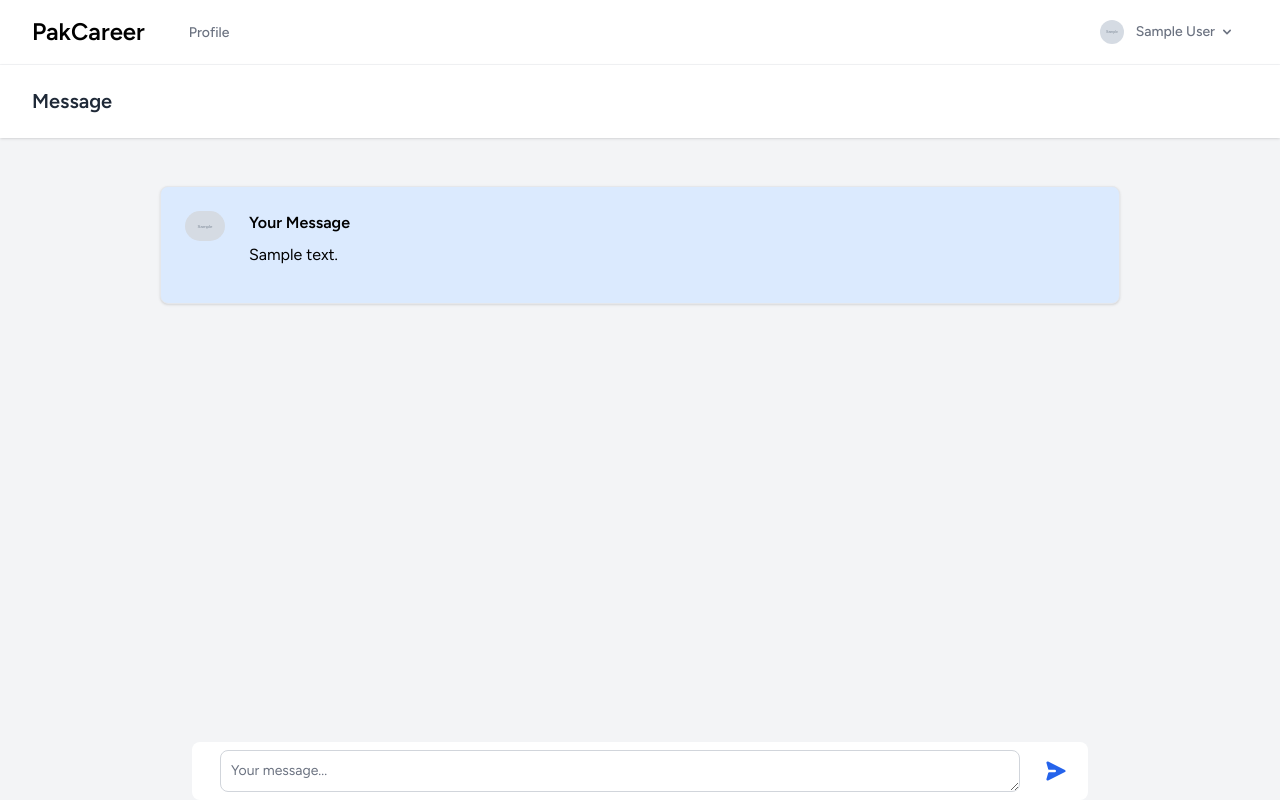
After one commit to Kashifraz/PakCareer, a Laravel app: page /message/1/1 in a window 1280 px wide. The commit adds this page. Run offline with Laravel 9, Linux system fonts and the light colour scheme; a user stored in the database is signed in; tables that the repository leaves empty hold one stand-in row (values such as "Sample post"); grey boxes marked "Sample" are stand-in pictures; style sheets or scripts are compiled from the project's sources.

Commit message:
added private messages

```diff
--- /dev/null
+++ b/app/Http/Controllers/MessageController.php
@@ -0,0 +1,64 @@
+<?php
+
+namespace App\Http\Controllers;
+
+use App\Models\Message;
+use Illuminate\Http\Request;
+use Illuminate\Support\Facades\Auth;
+
+class MessageController extends Controller
+{
+
+    public function index($student_id, $counselor_id)
+    {
+        $messages = Message::where('student_id', $student_id)
+            ->where('counselor_id', $counselor_id)->get();
+        return view('message.message', [
+            'messages' => $messages,
+            'student_id' => $student_id,
+            'counselor_id' => $counselor_id,
+        ]);
+    }
+
+
+    public function showalerts()
+    {
+        $messages = Message::where('is_student', true)->get();
+        return view('message.messagealert', [
+            'messages' => $messages,
+        ]);
+    }
+
+
+    public function store(Request $request)
+    {
+        $request->validate([
+            'message_text' => 'required|min:10'
+        ]);
+
+        if(Auth::user()->role == 's'){
+            Message::create([
+                'user_id' => auth()->user()->id,
+                'student_id' => $request->student_id,
+                'counselor_id' => $request->counselor_id,
+                'message_text' => $request->message_text,
+                'is_student' => true,
+            ]);
+        }else{
+            Message::create([
+                'user_id' => auth()->user()->id,
+                'student_id' => $request->student_id,
+                'counselor_id' => $request->counselor_id,
+                'message_text' => $request->message_text,
+            ]);
+        }
+
+        return redirect()->back()->with('success', 'Message sent');
+    }
+
+
+    public function destroy(Message $message)
+    {
+        //
+    }
+}
--- a/app/Http/Controllers/ProfileController.php
+++ b/app/Http/Controllers/ProfileController.php
@@ -36,9 +36,11 @@ class ProfileController extends Controller
         $counselors = null;
         if ($request->search) {
             $counselors = User::with(['profile'])->where('role', 'c')
-            ->whereRelation('profile', 'profession', 'LIKE', '%' . $request->search . '%')->paginate(3);
+            ->whereRelation('profile', 'profession', '!=' , 'NA')
+            ->whereRelation('profile', 'profession', 'LIKE', '%' . $request->search . '%')->paginate(100);
         } else {
-            $counselors = User::with(['profile'])->where('role', 'c')->paginate(3);
+            $counselors = User::with(['profile'])->where('role', 'c')
+            ->whereRelation('profile', 'profession', '!=' , 'NA')->paginate(8);
         }
 
         return view('profile.findprofile', [
--- a/app/Http/Controllers/QuestionController.php
+++ b/app/Http/Controllers/QuestionController.php
@@ -10,7 +10,7 @@ class QuestionController extends Controller
 {
     public function index(){
         $questions = Question::latest()->paginate(5);
-        return view('dashboard',[
+        return view('discussion',[
             'questions' => $questions,
         ]);
     }
--- /dev/null
+++ b/app/Models/Message.php
@@ -0,0 +1,23 @@
+<?php
+
+namespace App\Models;
+
+use Illuminate\Database\Eloquent\Factories\HasFactory;
+use Illuminate\Database\Eloquent\Model;
+
+class Message extends Model
+{
+    use HasFactory;
+
+    protected $fillable = [
+        'user_id',
+        'student_id',
+        'counselor_id',
+        'message_text',
+        'is_student',
+    ];
+
+    public function user(){
+        return $this->belongsTo(User::class);
+    }
+}
--- a/app/Models/User.php
+++ b/app/Models/User.php
@@ -29,6 +29,11 @@ class User extends Authenticatable
         return $this->hasOne(Profile::class);
     }
 
+    public function messages()
+    {
+        return $this->hasMany(Message::class);
+    }
+
     /**
      * The attributes that should be hidden for serialization.
      *
--- a/app/Providers/RouteServiceProvider.php
+++ b/app/Providers/RouteServiceProvider.php
@@ -18,8 +18,8 @@ class RouteServiceProvider extends ServiceProvider
      * @var string
      */
     public const ADMIN_HOME = '/admin/dashboard';
-    public const COUNSELOR_HOME = '/counselor/dashboard';
-    public const STUDENT_HOME = '/student/dashboard';
+    public const COUNSELOR_HOME = '/counselor/discussion';
+    public const STUDENT_HOME = '/student/discussion';
 
     /**
      * Define your route model bindings, pattern filters, and other route configuration.
--- a/resources/views/layouts/navigation.blade.php
+++ b/resources/views/layouts/navigation.blade.php
@@ -12,14 +12,14 @@
                 <div class="hidden space-x-8 sm:-my-px sm:ml-10 sm:flex">
 
                     @if (Auth::user()->role == 'c')
-                    <x-nav-link :href="route('counselor.dashboard')" :active="request()->routeIs('counselor.dashboard')">
-                        {{ __('Dashboard') }}
+                    <x-nav-link :href="route('counselor.discussion')" :active="request()->routeIs('counselor.discussion')">
+                        {{ __('Discussion') }}
                     </x-nav-link>
                     @endif
 
                     @if (Auth::user()->role == 's')
-                    <x-nav-link :href="route('student.dashboard')" :active="request()->routeIs('student.dashboard')">
-                        {{ __('Dashboard') }}
+                    <x-nav-link :href="route('student.discussion')" :active="request()->routeIs('student.discussion')">
+                        {{ __('Discussion') }}
                     </x-nav-link>
                     @endif
 
@@ -29,6 +29,11 @@
                     </x-nav-link>
                     @endif
 
+                    @if (Auth::user()->role == 'c')
+                    <x-nav-link :href="route('message.alerts')" :active="request()->routeIs('message.alerts')">
+                        {{ __('Messages') }}
+                    </x-nav-link>
+                    @endif
 
                     <x-nav-link :href="route('profile.index')" :active="request()->routeIs('profile.index')">
                         {{ __('Profile') }}
@@ -101,19 +106,22 @@
     <div :class="{'block': open, 'hidden': ! open}" class="hidden sm:hidden">
         <div class="pt-2 pb-3 space-y-1">
             @if (Auth::user()->role == 'c')
-            <x-responsive-nav-link :href="route('counselor.dashboard')" :active="request()->routeIs('counselor.dashboard')">
-                {{ __('Dashboard') }}
+            <x-responsive-nav-link :href="route('counselor.discussion')" :active="request()->routeIs('counselor.discussion')">
+                {{ __('Discussion') }}
             </x-responsive-nav-link>
             @endif
             @if (Auth::user()->role == 's')
-            <x-responsive-nav-link :href="route('student.dashboard')" :active="request()->routeIs('student.dashboard')">
-                {{ __('Dashboard') }}
+            <x-responsive-nav-link :href="route('student.discussion')" :active="request()->routeIs('student.discussion')">
+                {{ __('Discussion') }}
             </x-responsive-nav-link>
             @endif
 
-            <x-responsive-nav-link :href="route('profile.index')" :active="request()->routeIs('profile.index')">
-                {{ __('Profile') }}
+            @if (Auth::user()->role == 'c')
+            <x-responsive-nav-link :href="route('message.alerts')" :active="request()->routeIs('message.alerts')">
+                {{ __('Messages') }}
             </x-responsive-nav-link>
+            @endif
+
 
             @if (Auth::user()->role == 's')
             <x-responsive-nav-link :href="route('counselors.show')" :active="request()->routeIs('counselors.show')">
--- /dev/null
+++ b/resources/views/message/message.blade.php
@@ -0,0 +1,106 @@
+<x-app-layout>
+    <x-slot name="header">
+        <h2 class="font-semibold text-xl text-gray-800 leading-tight">
+            {{ __('Message') }}
+        </h2>
+    </x-slot>
+    <div class="py-12">
+        <div class="max-w-5xl mx-auto sm:px-6 lg:px-8 ">
+            @if ($errors->any())
+            <div class="bg-red-100 border-l-4 border-red-500 text-orange-700 p-4 mb-3" role="alert">
+                <p class="font-bold text-lg">Errors while processing request.</p>
+                <ul class="max-w-md space-y-1 list-disc list-inside ">
+                    @foreach ($errors->all() as $error)
+                    <li>
+                        {{$error}}
+                    </li>
+                    @endforeach
+                </ul>
+            </div>
+            @endif
+
+            <!-- @if(Session::has('success'))
+            <div class="bg-green-100 border-l-4 border-green-500 text-green-700 p-4 mb-3" role="alert">
+                <p>{{ Session::get('success') }}</p>
+            </div>
+            @endif -->
+
+            @if($messages->count() > 0 )
+            @foreach ($messages as $message )
+            @if(Auth::user()->id == $message->user_id)
+            <section class="mb-2 border p-6 bg-blue-100 shadow sm:rounded-lg mb-5">
+                <div class="mx-auto">
+                    <div class="card md:flex max-w-4xl">
+                        <div class="w-10 h-10 mx-auto mb-6 md:mr-6 flex-shrink-0">
+                            @if ($message->user->profile->profile_image != "NA")
+                            <img class="object-cover rounded-full" src="{{ asset('images/'.$message->user->profile->profile_image)}}">
+                            @else
+                            <img class="object-cover rounded-full" src="{{ asset('images/avatar.png')}}">
+                            @endif
+                        </div>
+                        <div class="flex-grow text-center md:text-left">
+                            @if(Auth::user()->id == $message->user_id)
+                            <p class="text-md mb-2"><b> Your Message</b></p>
+                            @else
+                            <p class="text-md mb-2"><b>{{$message->user->name}} </b>| {{$message->user->profile->profession}}</p>
+                            @endif
+                            <p class="mt-2 mb-3">{{$message->message_text}}</p>
+                        </div>
+                    </div>
+                </div>
+            </section>
+            @else
+
+            <section class="mb-2 border p-6 bg-green-100 shadow sm:rounded-lg mb-5">
+                <div class="mx-auto">
+                    <div class="card md:flex max-w-4xl">
+                        <div class="flex-grow text-center ">
+                            @if(Auth::user()->id == $message->user_id)
+                            <p class="text-md mb-2 md:text-right"><b> You </b></p>
+                            @else
+                            <p class="text-md mb-2 md:text-right"><b>{{$message->user->name}} </b>| {{$message->user->profile->profession}}</p>
+                            @endif
+                            <p class="mt-2 mb-3 md:text-right">{{$message->message_text}}</p>
+                        </div>
+                        <div class="w-10 h-10  mb-6 md:ml-6 flex-shrink-0 right-0">
+                            @if ($message->user->profile->profile_image != "NA")
+                            <img class="object-cover rounded-full" src="{{ asset('images/'.$message->user->profile->profile_image)}}">
+                            @else
+                            <img class="object-cover rounded-full" src="{{ asset('images/avatar.png')}}">
+                            @endif
+                        </div>
+                    </div>
+                </div>
+            </section>
+            @endif
+            @endforeach
+            @else
+            <section class="mb-2 border p-6 bg-white shadow sm:rounded-lg mb-5">
+                <div class="mx-auto">
+                    <div class="card md:flex max-w-4xl">
+                        <p>Send a private message!</p>
+                    </div>
+                </div>
+            </section>
+
+            @endif
+            <div class="fixed bottom-0 max-w-4xl w-full ml-8">
+                <form action="{{route('message.post')}}" method="POST">
+                    @csrf
+                    <label for="chat" class="sr-only">Your message</label>
+                    <div class="flex items-center px-3 py-2 rounded-lg bg-white">
+                        <input type="hidden" name="student_id" value={{$student_id}}>
+                        <input type="hidden" name="counselor_id" value={{$counselor_id}}>
+                        <textarea id="message_text" name="message_text" rows="1" class="block mx-4 p-2.5 w-full text-sm text-gray-900 bg-white rounded-lg border border-gray-300 focus:ring-blue-500 focus:border-blue-500" placeholder="Your message..."></textarea>
+                        <button type="submit" class="inline-flex justify-center p-2 text-blue-600 rounded-full cursor-pointer hover:bg-blue-100">
+                            <svg aria-hidden="true" class="w-6 h-6 rotate-90" fill="currentColor" viewBox="0 0 20 20" xmlns="http://www.w3.org/2000/svg">
+                                <path d="M10.894 2.553a1 1 0 00-1.788 0l-7 14a1 1 0 001.169 1.409l5-1.429A1 1 0 009 15.571V11a1 1 0 112 0v4.571a1 1 0 00.725.962l5 1.428a1 1 0 001.17-1.408l-7-14z"></path>
+                            </svg>
+                            <span class="sr-only">Send message</span>
+                        </button>
+                    </div>
+                </form>
+            </div>
+        </div>
+    </div>
+</x-app-layout>
--- a/resources/views/profile/profile.blade.php
+++ b/resources/views/profile/profile.blade.php
@@ -56,9 +56,11 @@
                     <div class="col-span-2 p-6">
                         <h5 class="mb-1 text-xl font-bold text-lg text-gray-900  ">Profile Summary</h5>
                         <p class="mb-3 text-gray-500 text-lg dark:text-gray-400">{{$profile->intro}}</p>
+                        @if(auth::user()->id != $profile->user->id)
                         <div class="flex mt-4 space-x-3 md:mt-6">
-                            <a href="#" class="inline-flex items-center px-4 py-2 text-sm font-medium text-center text-gray-900 bg-white border border-gray-300 rounded-lg hover:bg-gray-100 focus:ring-4 focus:outline-none focus:ring-gray-200">Message Now</a>
+                            <a href="{{route('message',[Auth::user()->id,$profile->user->id])}}" class="inline-flex items-center px-4 py-2 text-sm font-medium text-center text-gray-900 bg-white border border-gray-300 rounded-lg hover:bg-gray-100 focus:ring-4 focus:outline-none focus:ring-gray-200">Message Now</a>
                         </div>
+                        @endif
                     </div>
                 </div>
 
--- a/routes/web.php
+++ b/routes/web.php
@@ -5,6 +5,7 @@ use App\Http\Controllers\SettingController;
 use App\Http\Controllers\ProfileController;
 use App\Http\Controllers\ExperienceController;
 use App\Http\Controllers\EducationController;
+use App\Http\Controllers\MessageController;
 use App\Http\Controllers\MetaAnswerController;
 use App\Http\Controllers\QuestionController;
 use App\Http\Controllers\ReplyController;
@@ -28,14 +29,14 @@ Route::get('/', function () {
 })->name('index');
 //admin Dashboard
 Route::get('/admin/dashboard', function () {
-    return view('dashboard');
+    return view('discussion');
 })->middleware(['auth', 'verified'])->name('admin.dashboard');
 
 //counselor Dashboard
-Route::get('/counselor/dashboard', [QuestionController::class, 'index'])->middleware(['auth', 'verified'])->name('counselor.dashboard');
+Route::get('/counselor/discussion', [QuestionController::class, 'index'])->middleware(['auth', 'verified'])->name('counselor.discussion');
 
 //student dashboard
-Route::get('student/dashboard', [QuestionController::class, 'index'])->middleware(['auth', 'verified'])->name('student.dashboard');
+Route::get('student/discussion', [QuestionController::class, 'index'])->middleware(['auth', 'verified'])->name('student.discussion');
 
 //Account settings
 Route::middleware('auth')->group(function () {
@@ -49,23 +50,33 @@ Route::resource('profile', ProfileController::class, [
     'only' => ['index', 'update', 'show', 'create']
 ]);
 
-Route::get('counselors', [ProfileController::class, 'create'])->name('counselors.show');
-Route::post('counselors', [ProfileController::class, 'create'])->name('counselors.show');
+Route::resource('message', MessageController::class, [
+    'only' => ['index', 'update', 'show', 'create']
+]);
+
+Route::middleware('auth')->group(function(){
+    Route::get('/message/{student_id}/{counselor_id}',[MessageController::class,'index'])->name('message');
+    Route::post('/post_message',[MessageController::class,'store'])->name('message.post');
+    Route::get('/message_alerts',[MessageController::class,'showalerts'])->name('message.alerts');
+});
+
+Route::get('counselors', [ProfileController::class, 'create'])->name('counselors.show')->middleware('auth');
+Route::post('counselors', [ProfileController::class, 'create'])->name('counselors.show')->middleware('auth');
 
 //Experiences Routes
 Route::resource('experience', ExperienceController::class, [
     'only' => ['store', 'update', 'destroy']
-]);
+])->middleware('auth');
 
 //Education Routes
 Route::resource('education', EducationController::class, [
     'only' => ['store', 'update', 'destroy']
-]);
+])->middleware('auth');
 
-//Education Routes
+//skill Routes
 Route::resource('skill', SkillController::class, [
     'only' => ['store', 'update', 'destroy']
-]);
+])->middleware('auth');
 
 //Discussion Forum
 Route::middleware('auth')->group(function () {
```
Also changed, not shown: app/Http/Controllers/MetaAnswerController.php (+18 -1 lines), resources/views/dashboard.blade.php (+0 -55 lines), resources/views/discussion.blade.php (added, +76 -0 lines), resources/views/message/messagealert.blade.php (added, +69 -0 lines), resources/views/profile/findprofile.blade.php (+1 -12 lines), resources/views/showquestion.blade.php (+38 -14 lines), database/migrations/2023_05_22_153800_create_messages_table.php (added). Lines whose indentation alone changed are shown as unchanged.
